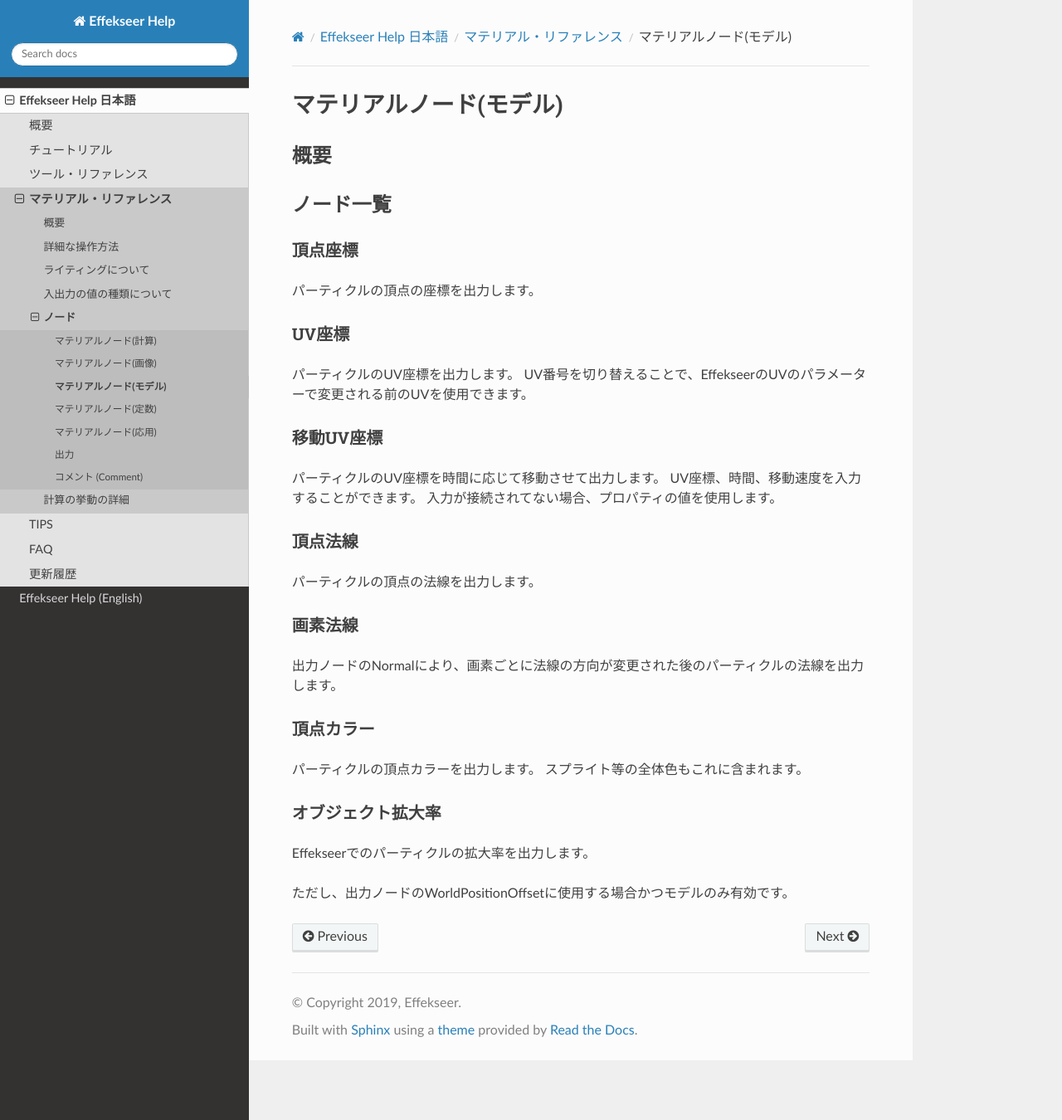
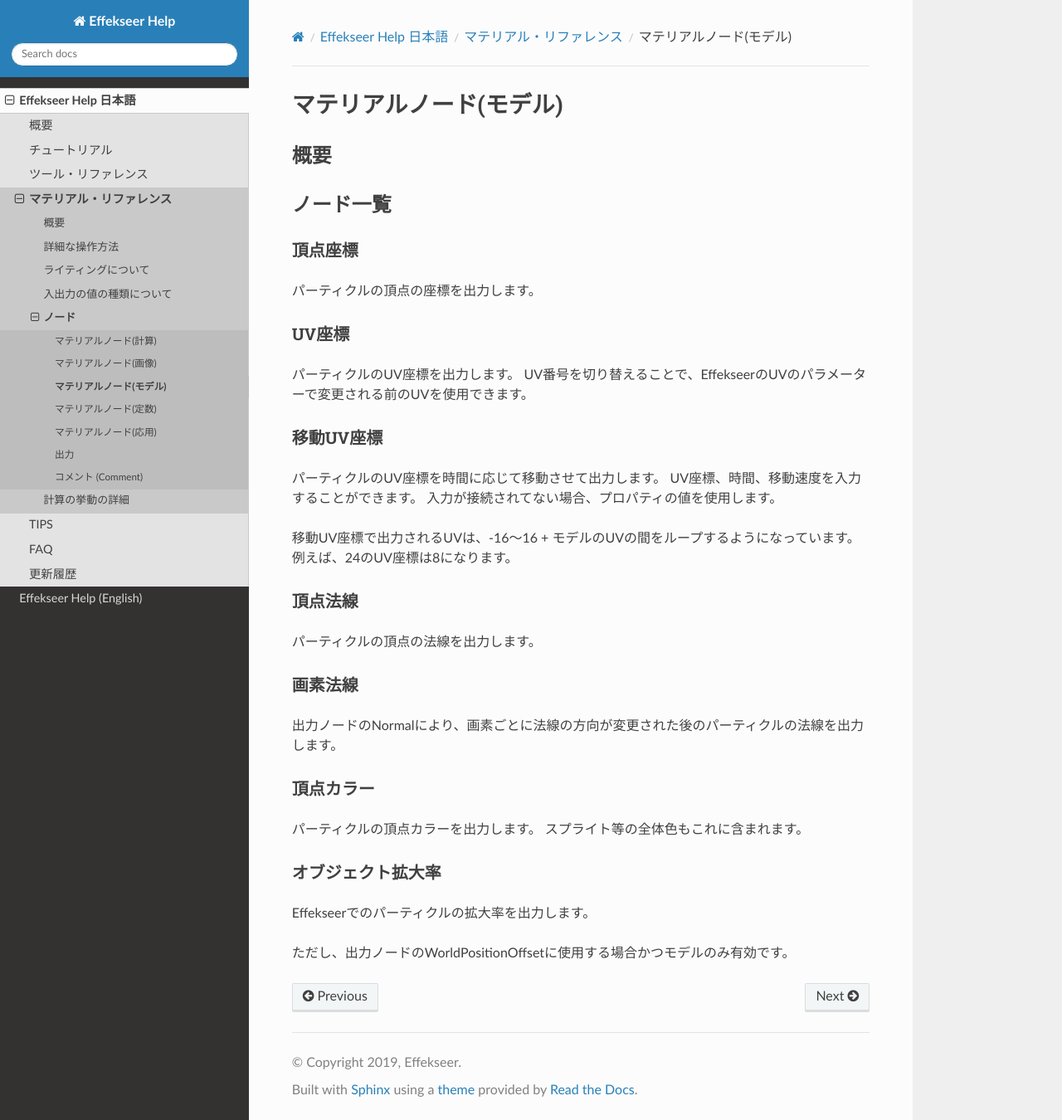
Before and after one commit to effekseer/docs_tool, a Sphinx documentation site: the page built from source/ja/MaterialToolReference/material_NodeModel.rst, in a window 1280 px wide and 1350 px high. Shown: the whole window at 83% size. Built offline with Sphinx 7.4.7 and the Read the Docs theme 2.0.0, drawn with Linux system fonts in a browser that asks for light colours; nearby versions of some CDN libraries; library files that are not in the unit come from our copies.

Commit message:
Add a specification of MovingUV

```diff
--- a/source/en/MaterialToolReference/material_NodeModel.rst
+++ b/source/en/MaterialToolReference/material_NodeModel.rst
@@ -26,6 +26,8 @@ Moves the UV coordinates of particles according to time and outputs them.
 You can enter UV coordinates, time, and movement speed.
 If the input is not connected, use the value of the property.
 
+The UV from MovingUV is designed to loop between -16 and 16 + the UVs of the model.
+For example, the UV coordinate of 24 is 8.
 
 VertexNormal
 --------------------------------
--- a/source/ja/MaterialToolReference/material_NodeModel.rst
+++ b/source/ja/MaterialToolReference/material_NodeModel.rst
@@ -26,6 +26,9 @@ UV番号を切り替えることで、EffekseerのUVのパラメーターで変
 UV座標、時間、移動速度を入力することができます。
 入力が接続されてない場合、プロパティの値を使用します。
 
+移動UV座標で出力されるUVは、-16～16 + モデルのUVの間をループするようになっています。
+例えば、24のUV座標は8になります。
+
 頂点法線
 --------------------------------
 
```
